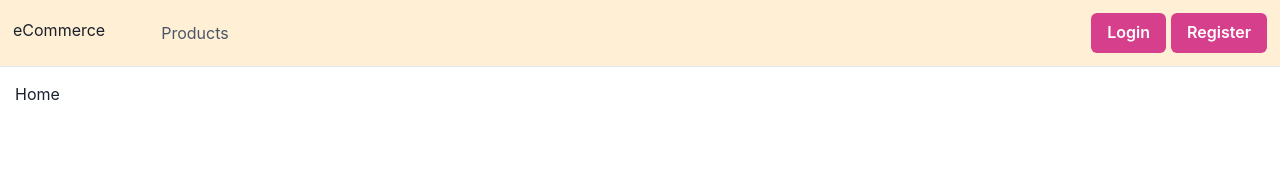
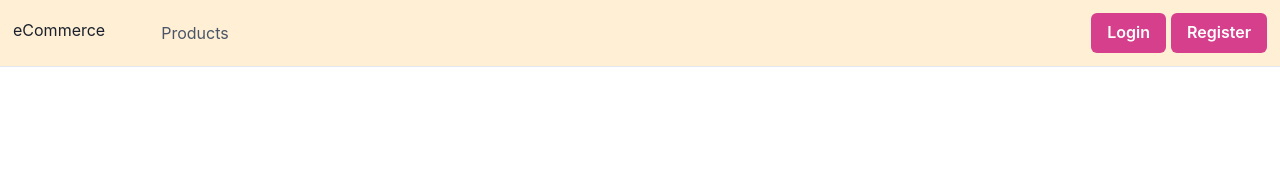
Before and after one commit to GokalpAvcu/e-Commerce-app, a React (Create React App) app in the folder client/: page / in a window 1280 px wide. Shown: the top 172 px of the page. Built offline with nearby package versions, Linux system fonts and the light colour scheme.

Commit message:
add client

```diff
--- a/client/src/App.js
+++ b/client/src/App.js
@@ -2,6 +2,7 @@ import "./App.css";
 import { BrowserRouter as Router, Switch, Route } from "react-router-dom"; // router-dom özelliği
 import Navbar from "./components/Navbar"; // navbar'ı import ettim
 
+import Products from './pages/Products'
 import Signin from "./pages/Auth/Signin";
 import Signup from "./pages/Auth/Signup";
 
@@ -12,7 +13,7 @@ function App() {
         <Navbar />
         <div id="content">
           <Switch>
-            <Route exact path="/"  component={Home} />
+            <Route exact path="/"  component={Products} />
             <Route path="/signin"  component={Signin} />
             <Route path="/signup"  component={Signup} />
           </Switch>
@@ -22,8 +23,4 @@ function App() {
   );
 }
 
-function Home() {
-  return <h2>Home</h2>;
-}
-
 export default App;
--- /dev/null
+++ b/client/src/components/Card/index.js
@@ -0,0 +1 @@
+import {Box, Image, Button} from '@chakra-ui-/react';
--- a/client/src/components/Navbar/index.jsx
+++ b/client/src/components/Navbar/index.jsx
@@ -1,6 +1,6 @@
 import styles from "./styles.module.css";
 import { Link } from "react-router-dom";
-import { Button, ButtonGroup } from "@chakra-ui/react";
+import { Button } from "@chakra-ui/react";
 
 function Navbar() {
   return (
--- /dev/null
+++ b/client/src/pages/Products/index.js
@@ -0,0 +1,11 @@
+import React from 'react'
+
+function Products() {
+  return (
+    <div>
+
+    </div>
+  )
+}
+
+export default Products
```
